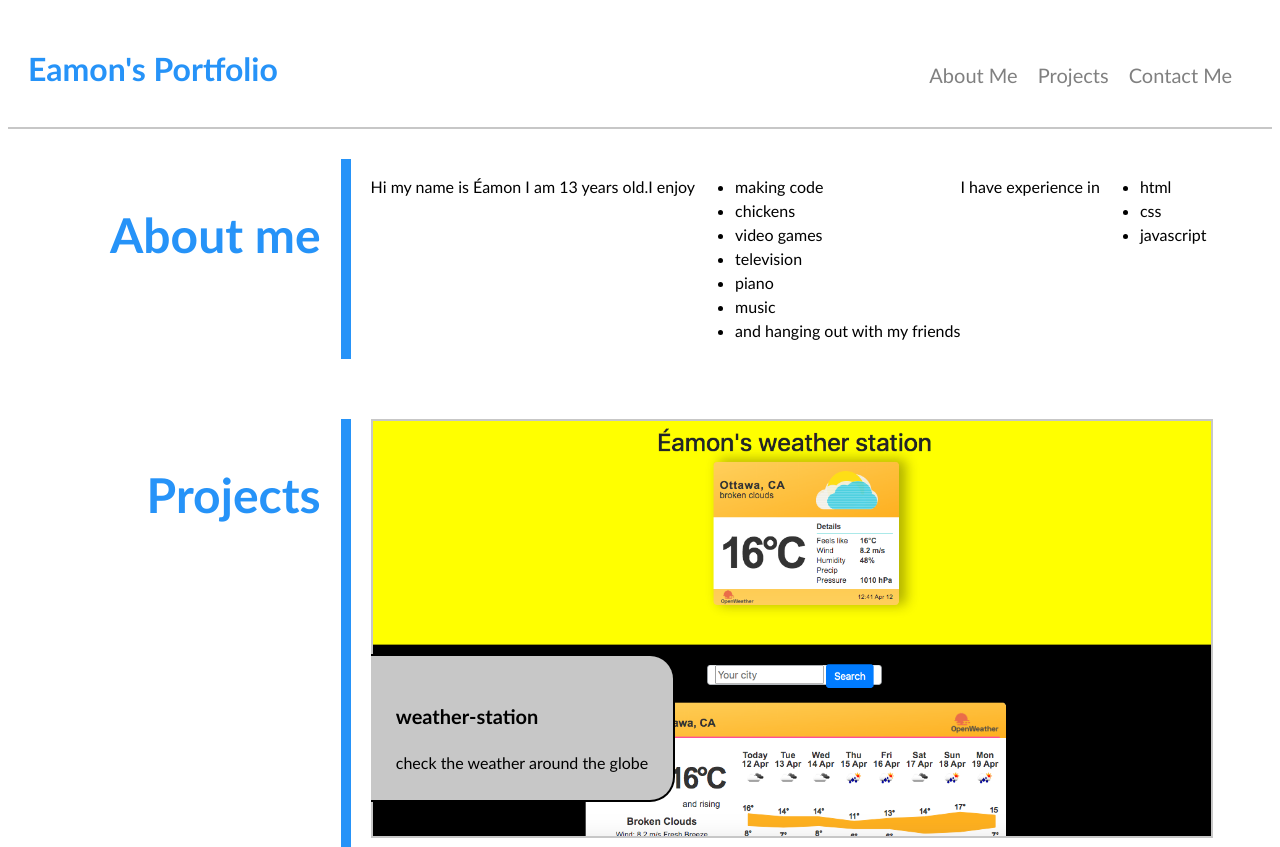
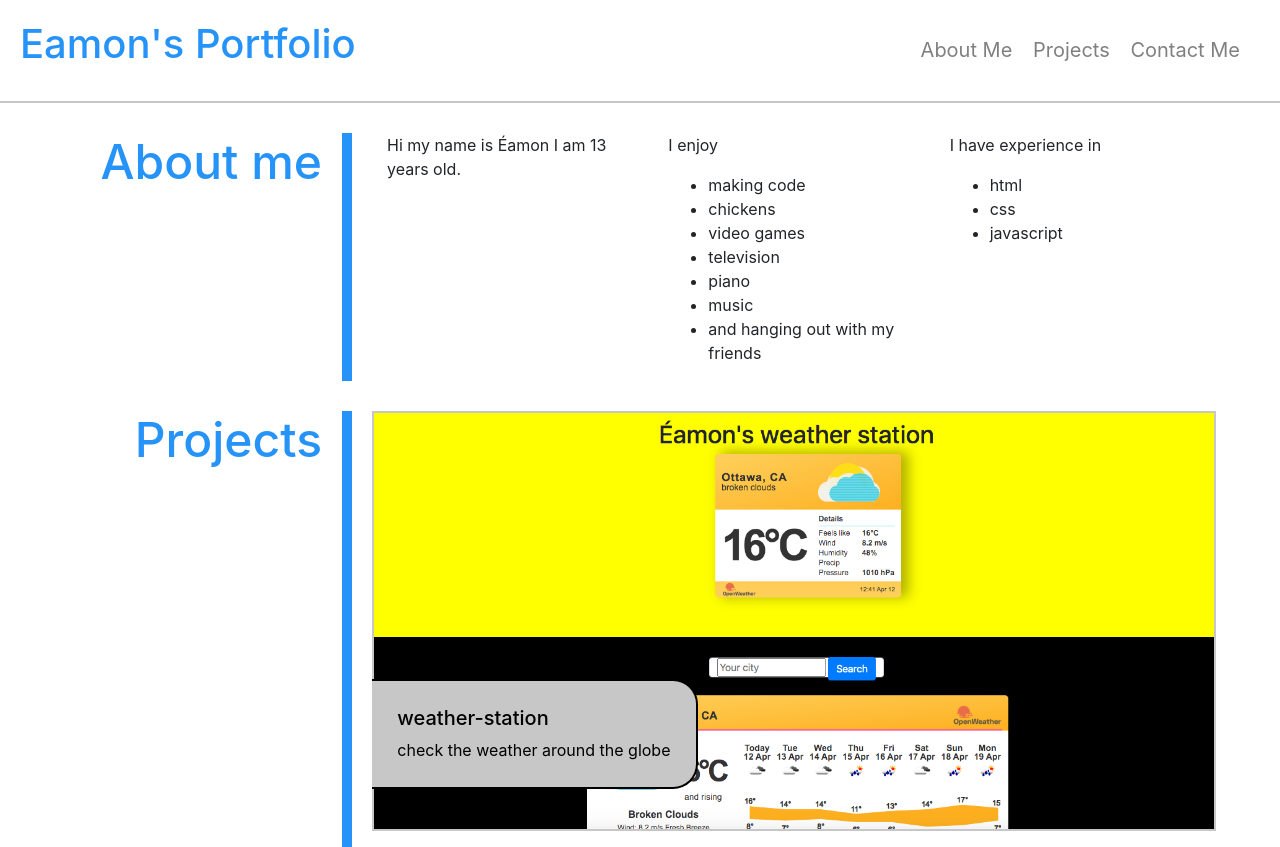
Before and after one commit to eamon8/portfolio, a plain HTML site: page index.html in a window 1280 px wide. Shown: the top 847 px of the page. Drawn offline with nearby package versions, Linux system fonts and the light colour scheme.

Commit message:
layout commit 1

```diff
--- a/index.html
+++ b/index.html
@@ -5,6 +5,7 @@
   <meta http-equiv="X-UA-Compatible" content="IE=edge">
   <link rel="resetsheet" href="./assets/css/reset.css">
   <link rel="stylesheet" href="./assets/css/styles.css">
+  <link rel="stylesheet" href="https://cdn.jsdelivr.net/npm/bootstrap@4.5.3/dist/css/bootstrap.min.css" integrity="sha384-TX8t27EcRE3e/ihU7zmQxVncDAy5uIKz4rEkgIXeMed4M0jlfIDPvg6uqKI2xXr2" crossorigin="anonymous">
   <!-- <meta name="viewport" content="width=device-width, initial-scale=1.0"> -->
   <title>Document</title>
 </head>
@@ -33,10 +34,13 @@
           <h2>About me</h2>
         </div>
         <div class="right-container">
+          <div class="col-4">
           <p>
             Hi my name is Éamon I am 13 years old.
           </p>
-          <p>I enjoy</p>
+          </div>
+          <div class="col-4">
+          <p>I enjoy
             <ul>
               <li>making code</li>
               <li>chickens</li>
@@ -46,12 +50,17 @@
               <li>music</li>
               <li>and hanging out with my friends</li>
             </ul>
-          <p>I have experience in</p>
+          </p>
+          </div>
+          <div class="col-4">
+          <p>I have experience in
             <ul>
               <li>html</li>
               <li>css</li>
               <li>javascript</li>
             </ul>
+          </p>
+          </div>
         </div>
       </section>
       <section id="my-work">
```
Lines whose indentation alone changed are shown as unchanged.
